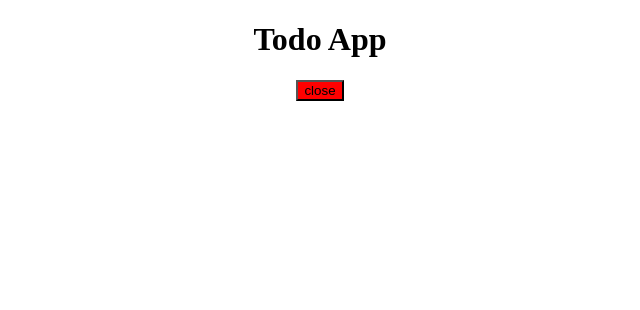
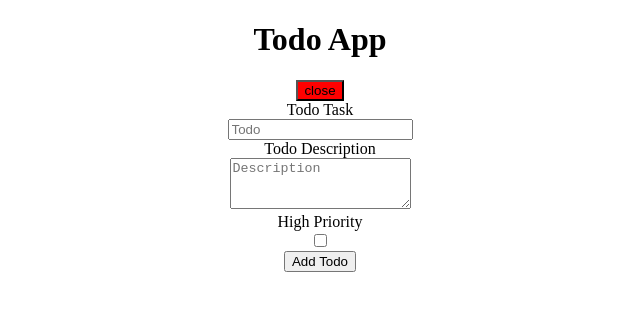
Before and after one commit to Bassy-Teisen/Sebastian-Todo-App, a React (Vite) app: page / in a window 1280 px wide. Both pictures are taken after a click on the button "Add". Shown: the top 310 px of the page, without its empty margins (320-960 px from the left). Built offline with nearby package versions, Linux system fonts and the light colour scheme.

Commit message:
created AddTodo component and displayed with TodoButton toggle

```diff
--- a/src/App.jsx
+++ b/src/App.jsx
@@ -1,14 +1,21 @@
 import Header from './components/Header'
 import { useState } from 'react'
+import { Container, Row } from 'react-bootstrap'
 import './App.css'
+import AddTodo from './components/AddTodo'
 
 function App() {
-  const [showAddTask, setShowAddTask] = useState(false)
+  const [showAddTodo, setShowAddTodo] = useState(false)
 
 
   return (
     <div className="App">
-        <Header showAdd={showAddTask} onAdd={() => setShowAddTask(!showAddTask) } title={"Todo App"}/>
+        <Header showAdd={showAddTodo} onAdd={() => setShowAddTodo(!showAddTodo) } title={"Todo App"}/>
+        <Container >
+          <Row className="justify-content-center" >
+              {showAddTodo && <AddTodo /> }
+          </Row>
+      </Container>
     </div>
   )
 }
--- /dev/null
+++ b/src/components/AddTodo.jsx
@@ -0,0 +1,64 @@
+import { useState } from 'react'
+import { Form, Row, Col, Button } from 'react-bootstrap'
+import "../App.css"
+
+const AddTodo = ({ onAdd }) => {
+    const [todo, setTodo] = useState('')
+    const [description, setDescription] = useState('')
+    const [high, setHighPriority] = useState(false)
+
+    const onSubmit = (e) => {
+        e.preventDefault()
+        if(!todo) {
+            alert('Please add a task todo!')
+            return
+        }
+        if(!description) {
+            alert('Please add a description!')
+            return
+        }
+        onAdd({ todo, description, high })
+        setTodo("")
+        setDescription("")
+        setHighPriority(false)
+    }
+
+    return (
+        <Form onSubmit={onSubmit} >
+        <Form.Group as={Row} className="mb-3" >
+            <Form.Label column sm={2}>
+                Todo Task
+            </Form.Label>
+            <Col sm={10}>
+                <Form.Control type="text" placeholder="Todo" value={todo} onChange={(e) => setTodo(e.target.value)} />
+            </Col>
+        </Form.Group>
+        <Form.Group as={Row} className="mb-3" >
+            <Form.Label column sm={2}>
+                Todo Description
+            </Form.Label>
+            <Col sm={10}>
+                <Form.Control as="textarea" rows={3} placeholder="Description" value={description} onChange={(e) => setDescription(e.target.value)}/>
+            </Col>
+        </Form.Group>
+        <Form.Group as={Row} className="mb-3" >
+            <Form.Label column sm={2}>
+                {"High Priority"}
+            </Form.Label>
+            <Col className='check' >
+                <Form.Check.Input
+                    aria-label="option 1"
+                    id="formHorizontalRadios1"
+                    checked={ high } value={high} onChange={(e) => setHighPriority(e.currentTarget.checked)}
+                />
+            </Col>
+        </Form.Group>
+        <Form.Group as={Row} className="mb-3">
+            <Col >
+                <Button type="submit">Add Todo</Button>
+            </Col>
+        </Form.Group>
+        </Form>
+    )
+}
+export default AddTodo
```
